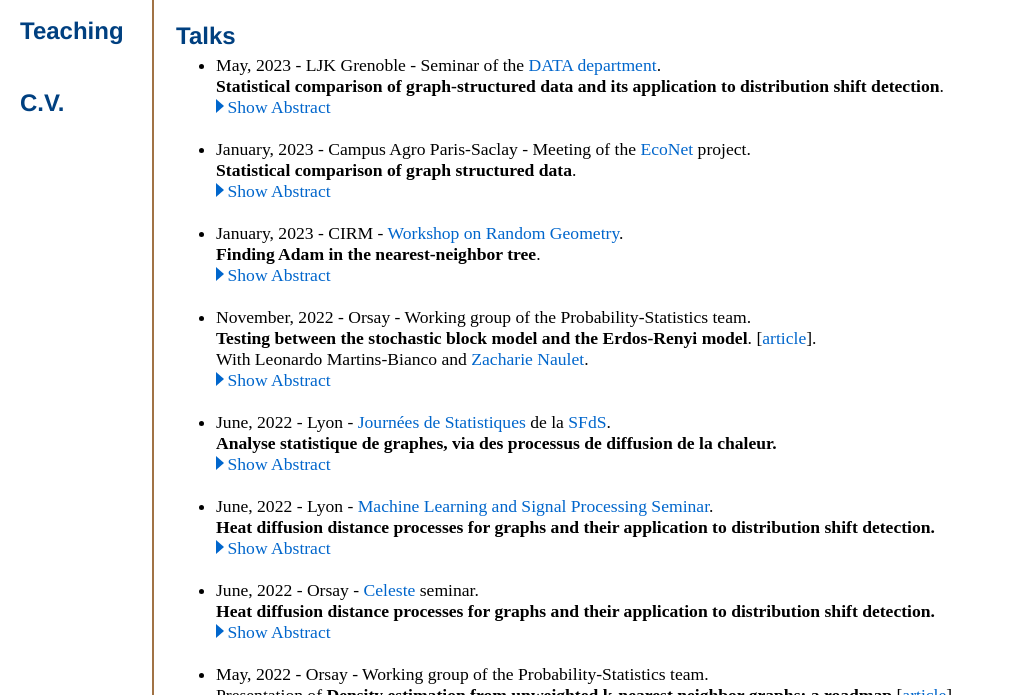
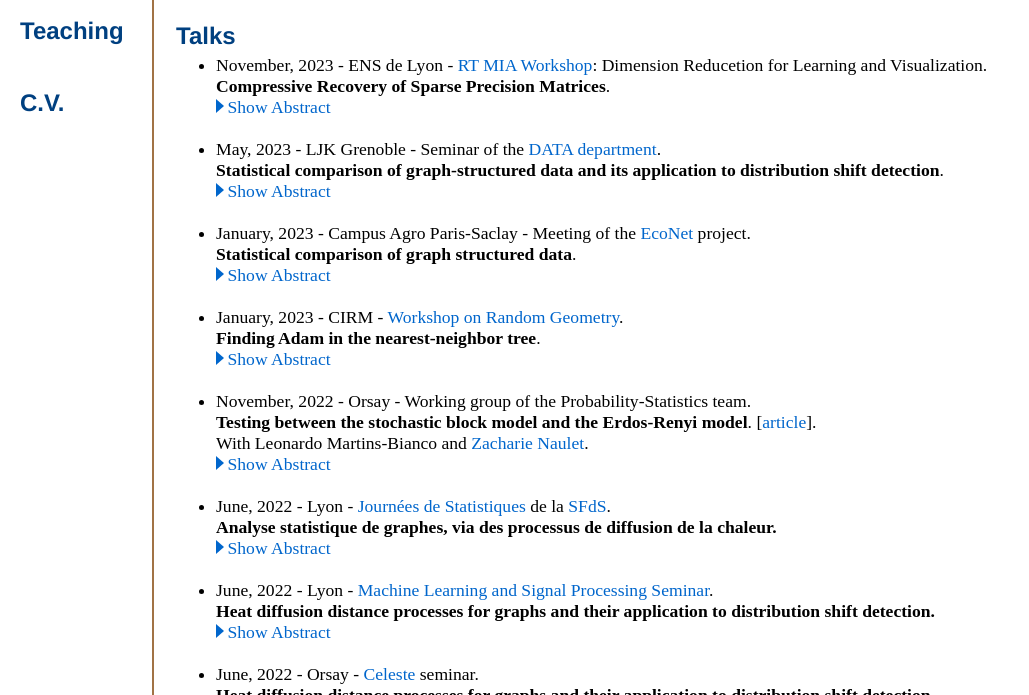
Before and after one commit to elasalle/elasalle.github.io, a Jekyll site: the page built from research/index.html, in a window 1280 px wide and 900 px high, scrolled down 568 px, cut to the strip 205-900 px from the top of the window. Shown: the whole strip, without its empty margins (0-1029 px from the left). Built offline with Jekyll 4.4.1, drawn with Linux system fonts in a browser that asks for light colours; some web fonts are replaced; formulas are drawn with MathJax 3.

Commit message:
math in abstract + new talk

```diff
--- a/_layouts/default.html
+++ b/_layouts/default.html
@@ -9,6 +9,9 @@
 			<link rel="stylesheet" href="/academicons/css/academicons.min.css">
 			<script src="/js/scripts.js"></script>
 			<meta http-equiv="content-type" content="text/html;charset=utf-8" />
+			<script type="text/javascript" async
+  			src="https://cdn.mathjax.org/mathjax/latest/MathJax.js?config=TeX-MML-AM_CHTML">
+			</script>
 		</head>
 		<body>
 			<header>
--- a/research/index.html
+++ b/research/index.html
@@ -32,11 +32,11 @@
         <button class="showhide art_arbstr_3" onclick="switchDisplayByClassName('art_arbstr_3')" style="display: block;"><div class="arrow-right"></div>Show Abstract<span class="dots">...</span></button>
         <button class="showhide art_arbstr_3" onclick="switchDisplayByClassName('art_arbstr_3')" style="display : none;"><div class="arrow-top"></div>Hide Abstract</button>
         <p class="abstracttext art_arbstr_3" style="display : none;">
-          We consider the problem of learning a graph modeling the statistical relations of the $d$ variables of a dataset with $n$ samples $\mathbf{X} \in \mathbb{R}^{n \times d}$.
-          Standard approaches amount to searching for a precision matrix $\boldsymbol\Theta$ representative of a Gaussian graphical model that adequately explains the data.
-          However, most maximum likelihood-based estimators usually require storing the $d^{2}$ values of the empirical covariance matrix, which can become prohibitive in a high-dimensional setting. <br>
-          In this work, we adopt a ‘‘compressive'' viewpoint and aim to estimate a sparse $\boldsymbol\Theta$ from a \emph{sketch} of the data, \textit{i.e.} a low-dimensional vector of size $m \ll d^{2}$ carefully designed from $\mathbf{X}$ using nonlinear random features.
-          Under certain assumptions on the spectrum of $\boldsymbol\Theta$ (or its condition number), we show that it is possible to estimate it from a sketch of size $m=\Omega\left((d+2k)\log(d)\right)$ where $k$ is the maximal number of edges of the underlying graph.
+          We consider the problem of learning a graph modeling the statistical relations of the \(d\) variables of a dataset with \(n\) samples \(\mathbf{X} \in \mathbb{R}^{n \times d}\).
+          Standard approaches amount to searching for a precision matrix \(\boldsymbol\Theta\) representative of a Gaussian graphical model that adequately explains the data.
+          However, most maximum likelihood-based estimators usually require storing the \(d^{2}\) values of the empirical covariance matrix, which can become prohibitive in a high-dimensional setting. <br>
+          In this work, we adopt a ‘‘compressive'' viewpoint and aim to estimate a sparse \(\boldsymbol\Theta\) from a <em>sketch</em> of the data, <em>i.e.,</em> a low-dimensional vector of size \(m \ll d^{2}\) carefully designed from \(\mathbf{X}\) using nonlinear random features.
+          Under certain assumptions on the spectrum of \(\boldsymbol\Theta\) (or its condition number), we show that it is possible to estimate it from a sketch of size \(m=\Omega\left((d+2k)\log(d)\right)\) where \(k\) is the maximal number of edges of the underlying graph.
           These information-theoretic guarantees are inspired by compressed sensing theory and involve restricted isometry properties and instance optimal decoders.
           We investigate the possibility of achieving practical recovery with an iterative algorithm based on the graphical lasso, viewed as a specific denoiser.
           We compare our approach and graphical lasso on synthetic datasets, demonstrating its favorable performance even when the dataset is compressed.
@@ -56,11 +56,9 @@
         <button class="showhide art_arbstr_2" onclick="switchDisplayByClassName('art_arbstr_2')" style="display: block;"><div class="arrow-right"></div>Show Abstract<span class="dots">...</span></button>
         <button class="showhide art_arbstr_2" onclick="switchDisplayByClassName('art_arbstr_2')" style="display : none;"><div class="arrow-top"></div>Hide Abstract</button>
         <p class="abstracttext art_arbstr_2" style="display : none;">
-          We consider the problem of finding the initial vertex (Adam) in a Barab&aacute;si-Albert tree process <span class="math inline">(<em>T</em>(<em>n</em>) : <em>n</em> &ge; 1)</span> at large times.
-          More precisely, given &epsilon;>0, one wants to output a subset <span class="math inline"><em>P</em><sub><em>&epsilon;</em></sub>(<em>n</em>)</span> of  vertices of   <span class="math inline"><em>T</em>(<em>n</em>)</span>
-          so that the initial vertex belongs to <span class="math inline"><em>P</em><sub><em>&epsilon;</em></sub>(<em>n</em>)</span> with probability at least <span class="math inline">1-<em>&epsilon;</em></span> when <em>n</em> is large.
-          It has been shown by Bubeck, Devroye & Lugosi, refined later by Banerjee & Huang, that one needs to output at least <span class="math inline"><em>&epsilon;</em> <sup>-1 + <em>o</em>(1)</sup> </span>
-          and at most <span class="math inline"><em>&epsilon;</em> <sup>-2 + <em>o</em>(1)</sup> </span> vertices to succeed.
+          We consider the problem of finding the initial vertex (Adam) in a Barabasi--Albert tree process  \( (\mathcal{T}(n) : n \geq 1) \) at large times.
+          More precisely, given \( \varepsilon>0 \), one wants to output a subset \(\mathcal{P}_{ \varepsilon}(n) \) of  vertices of  \(\mathcal{T}(n)\) so that the initial vertex belongs  to \(\mathcal{P}_ \varepsilon(n)\) with probability at least \(1- \varepsilon\) when \(n\) is large.
+          It has been shown by Bubeck, Devroye & Lugosi (2017), refined later by Banerjee & Huang (2023),  that one needs to output at least \(\varepsilon^{-1 + o(1)}\)  and at most \(\varepsilon^{-2 + o(1)}\) vertices to succeed.
           We prove that the exponent in the lower bound is sharp and the key idea is that Adam is either a ``large degree" vertex or is a neighbor of a ``large degree" vertex (Eve).
         </p>
     </td>
@@ -95,6 +93,23 @@
 
   <h2 id="talks" class="title2">Talks</h2>
   <ul class="normalsize">
+  <li>November, 2023 - ENS de Lyon - <a href="https://gdr-mia.math.cnrs.fr/events/dimreduc/">RT MIA Workshop</a>: Dimension Reducetion for Learning and Visualization. <br>
+    <b>Compressive Recovery of Sparse Precision Matrices</b>. <br>
+    <button class="showhide abstract15" onclick="switchDisplayByClassName('abstract15')" style="display: block;"><div class="arrow-right"></div>Show Abstract<span class="dots">...</span></button>
+    <button class="showhide abstract15" onclick="switchDisplayByClassName('abstract15')" style="display : none;"><div class="arrow-top"></div>Hide Abstract</button>
+    <p class="abstracttext abstract15" style="display : none;">
+      We consider the problem of learning a graph modeling the statistical relations of the \(d\) variables of a dataset with \(n\) samples.
+      Standard approaches amount to searching for a precision matrix representative of a Gaussian graphical model that adequately explains the data.
+      However, most maximum likelihood-based estimators usually require storing the \(d^2\) values of the empirical covariance matrix, which can become prohibitive in a high-dimensional setting. <br>
+      In this talk, we adopt a “compressive” viewpoint and aim to estimate a sparse precision matrix from a sketch of the data, i.e., a low-dimensional vector of size \(m\ll d^2\) carefully designed from the data using nonlinear random features (e.g., rank-one projections).
+      Under certain spectral assumptions, we show that it is possible to recover the precision matrix from a sketch of size \(m=\Omega\left((d+2k)\log(d)\right)\) where \(k\) is the maximal number of edges of the underlying graph.
+      These information-theoretic guarantees are inspired by the compressed sensing theory.
+      We investigate the possibility of achieving practical recovery with an iterative algorithm based on the graphical lasso, viewed as a specific denoiser.
+      We compare our approach and the graphical lasso on synthetic datasets, demonstrating its favorable performance even when the dataset is compressed. <br>
+      Joint work with : Titouan Vayer, Rémi Gribonval and Paulo Gonçalves.
+    </p>
+  </li>
+  <br>
   <li>May, 2023 - LJK Grenoble - Seminar of the <a href="https://www-ljk.imag.fr/spip.php?article6">DATA department</a>. <br>
     <b>Statistical comparison of graph-structured data and its application to distribution shift detection</b>. <br>
     <button class="showhide abstract14" onclick="switchDisplayByClassName('abstract14')" style="display: block;"><div class="arrow-right"></div>Show Abstract<span class="dots">...</span></button>
```
